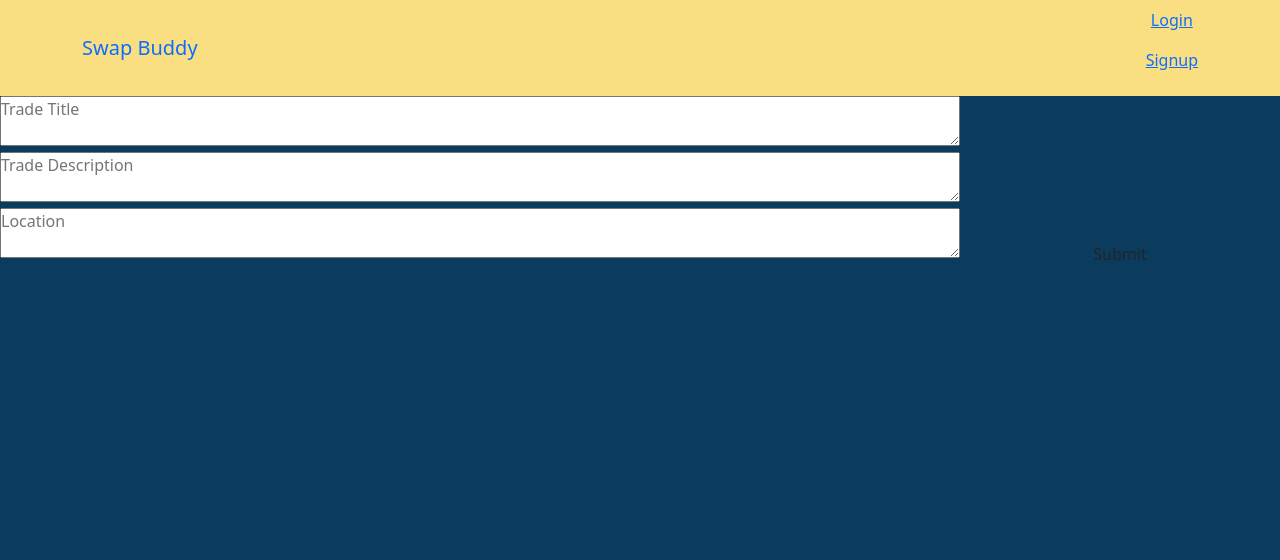
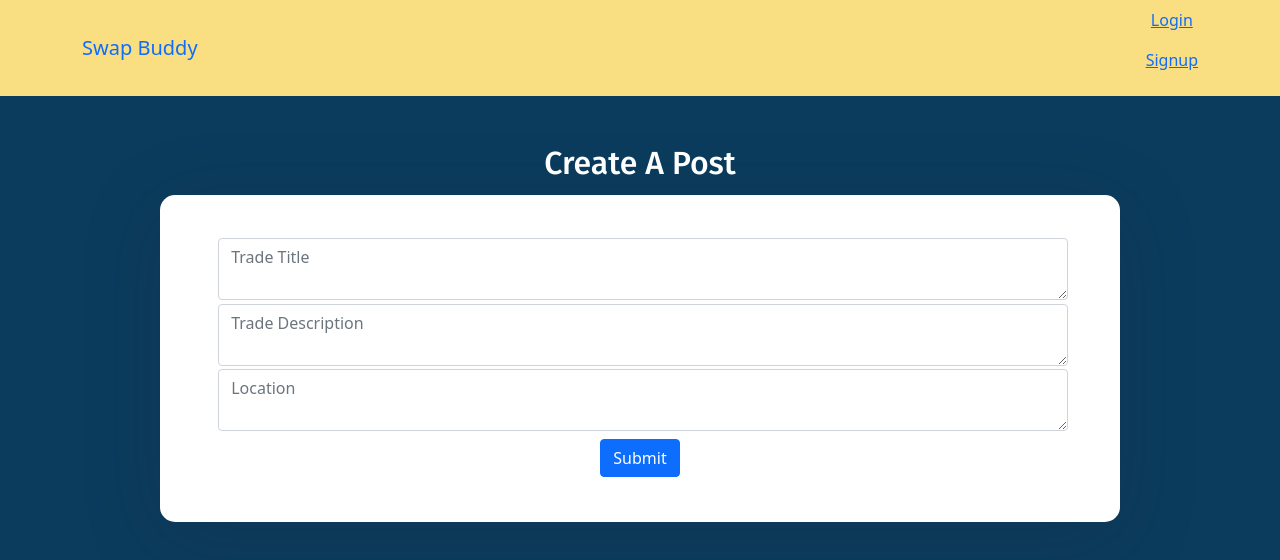
Before and after one commit to mkothari93/Swap-Buddy, a React (Create React App) app in the folder client/: page /createpost in a window 1280 px wide. Shown: the top 560 px of the page. Built offline with nearby package versions, Linux system fonts and the light colour scheme; no server answers.

Commit message:
finally fixed styling WOOOOHOOOOOOO

```diff
--- a/client/src/components/PostForm/index.js
+++ b/client/src/components/PostForm/index.js
@@ -63,6 +63,11 @@ const PostForm = () => {
 
   return (
     <div>
+      <h2 style={{ color: "white" }} className="text-center mt-5">
+        Create A Post
+      </h2>
+      <div className="create-post">
+        <div className="form-group">
           <form
             className="flex-row justify-center justify-space-between-md align-stretch"
             onSubmit={handleFormSubmit}
@@ -71,24 +76,28 @@ const PostForm = () => {
               placeholder="Trade Title"
               value={postTitle}
               onChange={handleTitleChange}
-          className="form-input col-12 col-md-9"
+              className="form-control"
             ></textarea>
             <textarea
               placeholder="Trade Description"
               value={postText}
-          className="form-input col-12 col-md-9"
+              className="form-control"
               onChange={handleTextChange}
             ></textarea>
             <textarea
               placeholder="Location"
               value={postLocation}
-          className="form-input col-12 col-md-9"
+              className="form-control"
               onChange={handleLocationChange}
             ></textarea>
-        <button className="btn col-12 col-md-3" type="submit">
+            <div className="d-flex justify-content-center mt-2">
+              <button className="btn btn-primary btn-block" type="submit">
                 Submit
               </button>
+            </div>
           </form>
+        </div>
+      </div>
     </div>
   );
 };
--- a/client/src/components/PostList/index.js
+++ b/client/src/components/PostList/index.js
@@ -19,13 +19,13 @@ const PostList = ({ posts }) => {
   }
 
   return (
-    <div>
+    <main className="d-flex flex-wrap justify-content-around">
       {posts &&
         posts.map((post) => (
           // <Container>
           //   <Row>
-              <div className="box" key={post._id}>
-                <Card className="m-3" id="card">
+              <div className="col-xs-12 col-sm-6 col-md-4 col-lg-3 m-3" key={post._id}>
+                <Card id="card">
                   <Card.Img
                     variant="top"
                     src="holder.js/100px180?text=Image cap"
@@ -48,10 +48,10 @@ const PostList = ({ posts }) => {
                   </Card.Body>
                 </Card>
               </div>
-          //   </Row>
+          //     </Row>
           // </Container>
         ))}
-    </div>
+              </main>
   );
 };
 
--- a/client/src/index.css
+++ b/client/src/index.css
@@ -71,3 +71,14 @@ body, html, .App, #root, .auth-wrapper {
 .forgot-password a {
   color: #167bff;
 }
+
+.create-post {
+  width: 75%;
+  margin: auto;
+  margin-top: 0.8rem;
+  background: #FFFFFF;
+  box-shadow: 0px 14px 80px rgba(34, 35, 58, 0.2);
+  padding: 40px 55px 45px 55px;
+  border-radius: 15px;
+  transition: all .3s;
+}
--- a/client/src/pages/Home.js
+++ b/client/src/pages/Home.js
@@ -1,6 +1,6 @@
 import React from "react";
 import PostList from "../components/PostList";
-import "../../node_modules/bootstrap/dist/css/bootstrap.min.css";
+import "bootstrap/dist/css/bootstrap.min.css";
 import {
   Nav,
   Navbar,
@@ -27,7 +27,8 @@ const Home = () => {
 
   if (loggedIn) {
     return (
-      <main>
+      <div className="container">
+      <div className="row justify-content-center">
         {/* <div className="container d-flex">
         <div className="row"> */}
         {/* <div className="col-sm-12 col-md-6 col-lg-4 m-3 d-flex flex-row" id="card"> */}
@@ -35,13 +36,10 @@ const Home = () => {
         {loading ? (
           <div style={{ color: "white" }}>Loading...</div>
         ) : (
-          <div className="row">
-            <div className="col-md-5">
               <PostList posts={posts} />
-            </div>
-          </div>
         )}
-      </main>
+        </div>
+        </div>
     );
   } else
     return (
```
Lines whose indentation alone changed are shown as unchanged.
